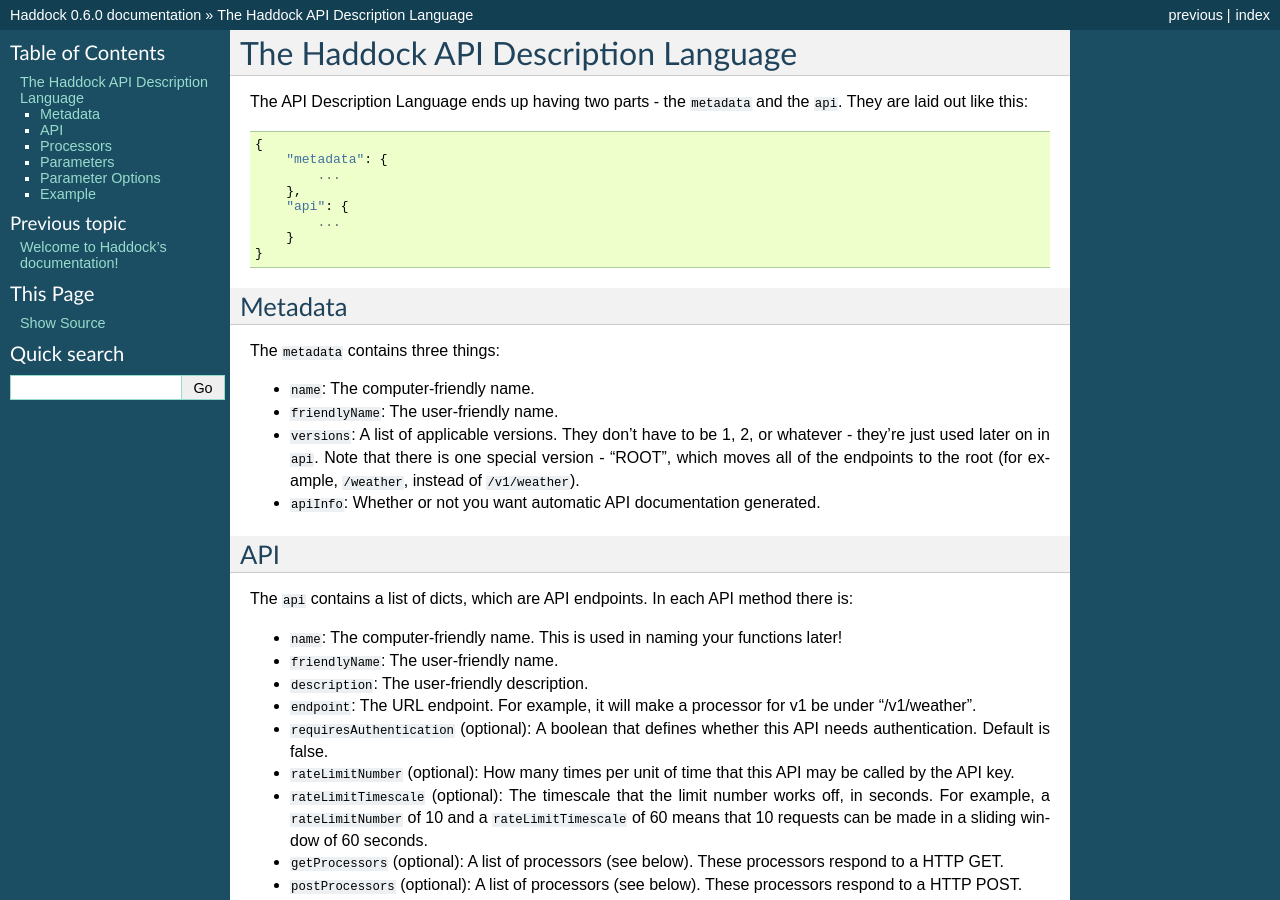
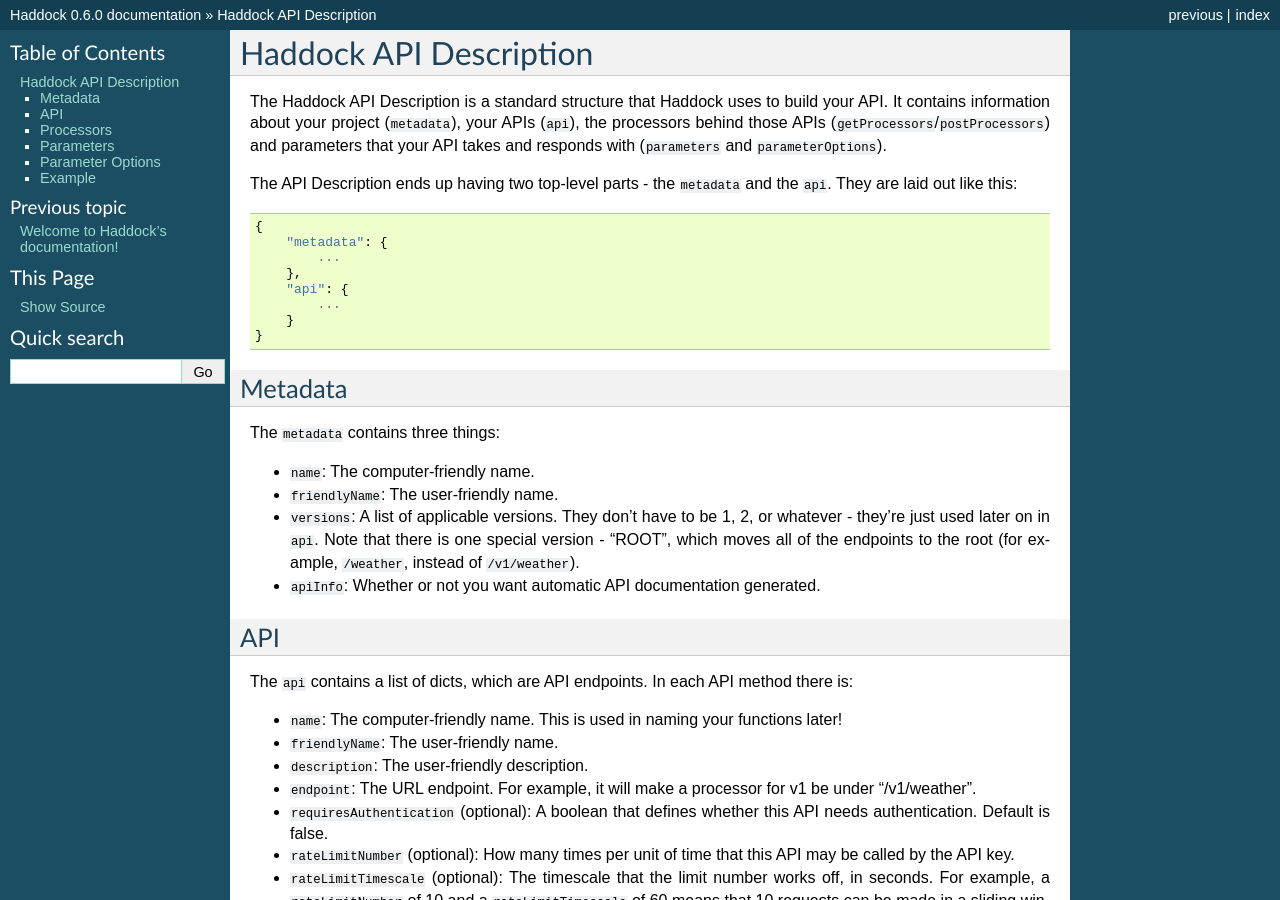
Before and after one commit to emidln/haddock, a Sphinx documentation site: the page built from docs/apidescription.rst, in a window 1280 px wide and 900 px high. Built offline with Sphinx 7.4.7, drawn with Linux system fonts in a browser that asks for light colours; some of the changed text lies outside the part shown.

Commit message:
some updates to docs

```diff
--- a/docs/apidescription.rst
+++ b/docs/apidescription.rst
@@ -1,7 +1,9 @@
-The Haddock API Description Language
-====================================
+Haddock API Description
+=======================
 
-The API Description Language ends up having two parts - the ``metadata`` and the ``api``. They are laid out like this::
+The Haddock API Description is a standard structure that Haddock uses to build your API. It contains information about your project (``metadata``), your APIs (``api``), the processors behind those APIs (``getProcessors``/``postProcessors``) and parameters that your API takes and responds with (``parameters`` and ``parameterOptions``).
+
+The API Description ends up having two top-level parts - the ``metadata`` and the ``api``. They are laid out like this::
 
     {
         "metadata": {
```
